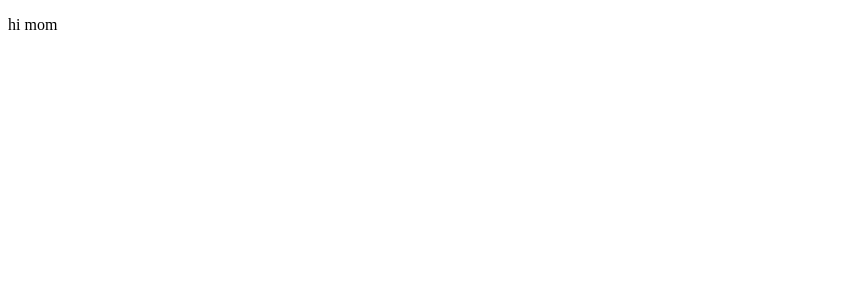
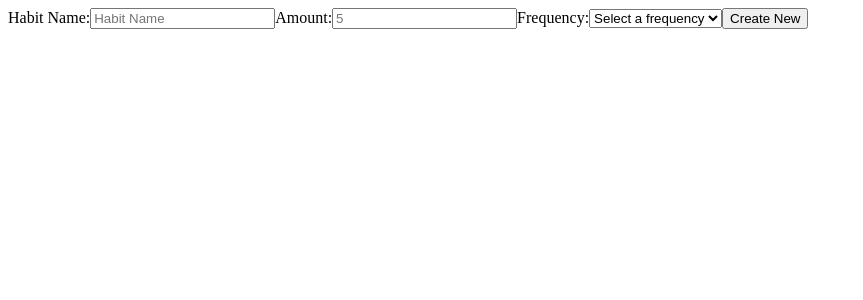
Before and after one commit to jruffolo/habit-impact, a React (Vite) app: page / in a window 1280 px wide. Shown: the top 300 px of the page, without its empty margins (0-863 px from the left). Built offline with nearby package versions, Linux system fonts and the light colour scheme.

Commit message:
Add habit input form and state

```diff
--- a/src/App.jsx
+++ b/src/App.jsx
@@ -2,11 +2,57 @@ import { useState } from 'react'
 import './App.css'
 
 function App() {
-  const [count, setCount] = useState(0)
+  const [habits, setHabits] = useState([]);
 
   return (
     <>
-      <p>hi mom</p>
+      <InputForm state={habits} updateState={setHabits} />
+    </>
+  )
+}
+
+function InputForm({ state, updateState }) {
+  function handleSubmit(e) {
+    e.preventDefault();
+
+    const form = e.target;
+    const formData = new FormData(form);
+    const formJson = Object.fromEntries(formData.entries());
+
+    updateState([...state, formJson]);
+  }
+
+  return (
+    <form onSubmit={handleSubmit}>
+      <label htmlFor="name">
+        Habit Name:
+        <input type="text" name="name" placeholder="Habit Name" id="" />
+      </label>
+      <label htmlFor="amount">
+        Amount:
+        <input type="number" name="amount" min="5" step="5" placeholder="5" id="" />
+      </label>
+      <label htmlFor="frequency">
+        Frequency:
+        <select name="frequency" id="">
+        <option value="">Select a frequency</option>
+        <option value="7">Daily</option>
+        <option value="5">5 times per week</option>
+        <option value="4">4 times per week</option>
+        <option value="3">3 times per week</option>
+        <option value="2">2 times per week</option>
+        <option value="1">Weekly</option>
+      </select>
+      </label>
+      <button>Create New</button>
+    </form>
+  )
+}
+
+function HabitList() {
+  return (
+    <>
+
     </>
   )
 }
```
